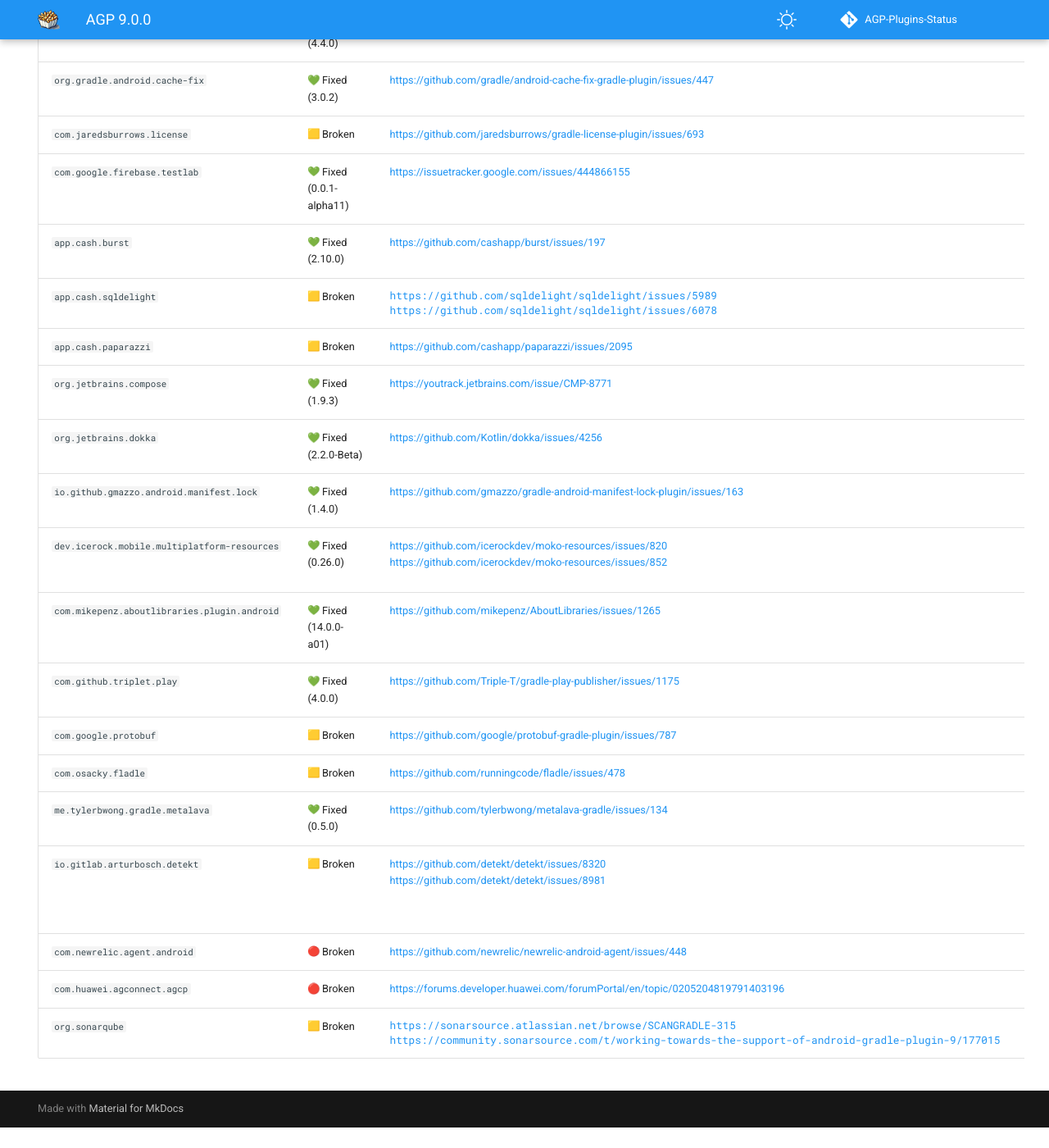
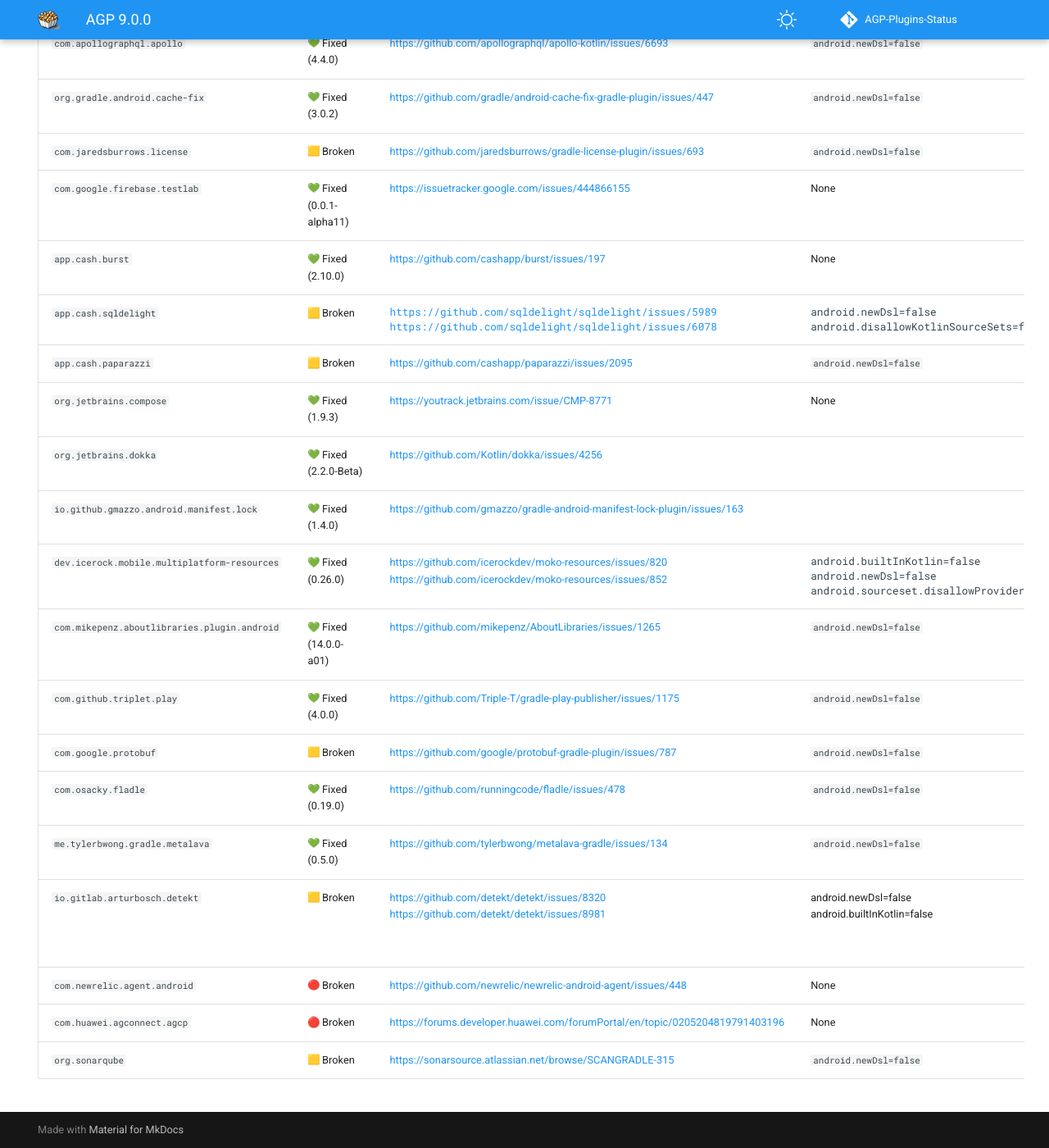
Before and after one commit to pablobaxter/AGP-Plugins-Status, an MkDocs documentation site: the page built from docs/agp-9.0.0.md, in a window 1280 px wide and 1400 px high, scrolled down 1722 px. Shown: the whole window at 82% size. Built offline with MkDocs 1.6.1 and Material for MkDocs 9.7.7, drawn with Linux system fonts in a browser that asks for light colours; emoji names are drawn with the system emoji font; comment, search, counter and statistics services are not loaded; before the commit the page ends 3097 px from its top, so only the background shows below that; some of the changed text lies outside the part shown.

Commit message:
Update plugin statuses and prepare for cloudflare

```diff
--- a/docs/agp-9.0.0.md
+++ b/docs/agp-9.0.0.md
@@ -37,7 +37,7 @@
 | Plugin | Status | Issue link | Workarounds? | Notes |
 |:---|:---|:---|:---|:---|
 | `com.google.devtools.ksp` | :green_heart: Fixed (2.3.4) | https://github.com/google/ksp/issues/2729 | `android.disallowKotlinSourceSets=false` | This is a new issue as of AGP 9.0.0-beta05. Handled by this PR: https://github.com/google/ksp/pull/2725 |
-| `org.jlleitschuh.gradle.ktlint` | :yellow_square: Broken | https://github.com/JLLeitschuh/ktlint-gradle/issues/1008 | `android.builtInKotlin=false` | The plugin won't create the "ktlintXXXSourceSet" tasks |
+| `org.jlleitschuh.gradle.ktlint` | :green_heart: Fixed (13.1.0) | https://github.com/JLLeitschuh/ktlint-gradle/issues/1008 | `android.builtInKotlin=false` | Fixed in https://github.com/JLLeitschuh/ktlint-gradle/pull/1016 |
 | `com.google.devtools.ksp` | :green_heart: Fixed (2.3.1) | https://github.com/google/ksp/issues/2615 | None | Fixed in 2.0.3 but reverted in 2.0.4, fixed again in 2.3.1. |
 | `com.google.firebase.firebase-perf` | :green_heart: Fixed (2.0.2) | https://github.com/firebase/firebase-android-sdk/issues/7293 | None | |
 | `com.google.dagger.hilt.android` | :green_heart: Fixed (2.59) | https://github.com/google/dagger/issues/4944<br>https://github.com/google/dagger/issues/4979 | None | Fixed in https://github.com/google/dagger/releases/tag/dagger-2.59 |
@@ -60,9 +60,9 @@
 | `com.mikepenz.aboutlibraries.plugin.android` | :green_heart: Fixed (14.0.0-a01) | https://github.com/mikepenz/AboutLibraries/issues/1265 | `android.newDsl=false` | Addressed by https://github.com/mikepenz/AboutLibraries/pull/1283 |
 | `com.github.triplet.play` | :green_heart: Fixed (4.0.0) | https://github.com/Triple-T/gradle-play-publisher/issues/1175 | `android.newDsl=false` | Addressed by https://github.com/Triple-T/gradle-play-publisher/pull/1181 |
 | `com.google.protobuf` | :yellow_square: Broken | https://github.com/google/protobuf-gradle-plugin/issues/787 | `android.newDsl=false` | |
-| `com.osacky.fladle` | :yellow_square: Broken | https://github.com/runningcode/fladle/issues/478 | `android.newDsl=false` | |
+| `com.osacky.fladle` | :green_heart: Fixed (0.19.0) | https://github.com/runningcode/fladle/issues/478 | `android.newDsl=false` | Fixed in https://github.com/runningcode/fladle/pull/452 |
 | `me.tylerbwong.gradle.metalava` | :green_heart: Fixed (0.5.0) | https://github.com/tylerbwong/metalava-gradle/issues/134 | `android.newDsl=false` | Addressed by https://github.com/tylerbwong/metalava-gradle/pull/144 |
 | `io.gitlab.arturbosch.detekt` | :yellow_square: Broken | https://github.com/detekt/detekt/issues/8320<br>https://github.com/detekt/detekt/issues/8981 | android.newDsl=false<br>android.builtInKotlin=false | The fix will only apply to detekt 2.0.0<br>Also to suppress warnings you can in addition add:<br>android.suppressUnsupportedOptionWarnings=android.suppressUnsupportedOptionWarnings,android.newDsl,android.builtInKotlin<br>kotlin.suppressGradlePluginWarnings=DeprecatedKotlinAndroidPlugin |
 | `com.newrelic.agent.android` | :red_circle: Broken | https://github.com/newrelic/newrelic-android-agent/issues/448 | None | |
 | `com.huawei.agconnect.agcp` | :red_circle: Broken | https://forums.developer.huawei.com/forumPortal/en/topic/0205204819791403196 | None | |
-| `org.sonarqube` | :yellow_square: Broken | <pre>https://sonarsource.atlassian.net/browse/SCANGRADLE-315<br>https://community.sonarsource.com/t/working-towards-the-support-of-android-gradle-plugin-9/177015</pre> | `android.newDsl=false` | Likely going to be fixed in 7.3 |
+| `org.sonarqube` | :yellow_square: Broken | https://sonarsource.atlassian.net/browse/SCANGRADLE-315 | `android.newDsl=false` | Likely going to be fixed in 7.3 |
```
Also changed, not shown: docs/index.md (added, +27 -0 lines), 1 other file.
